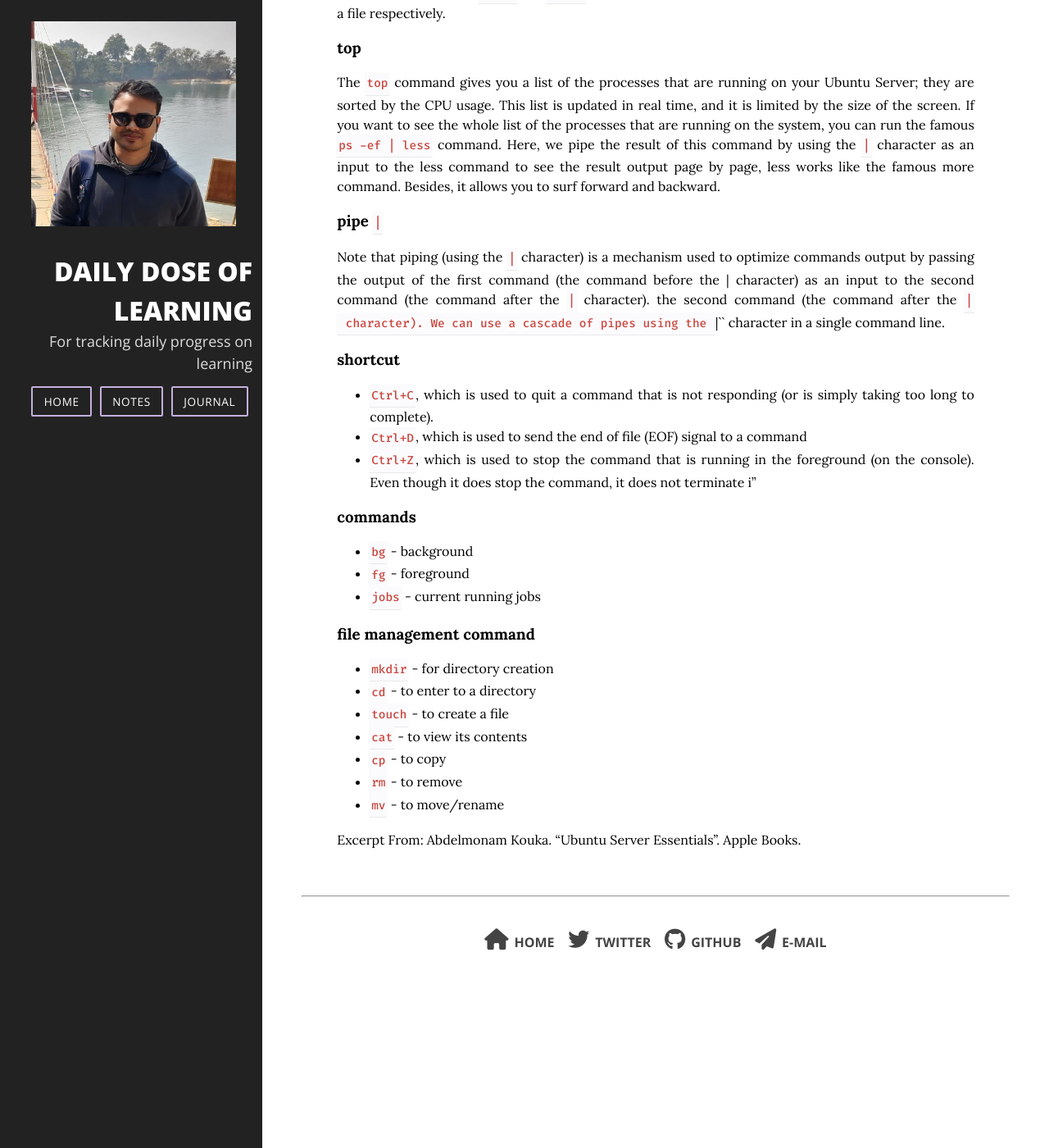
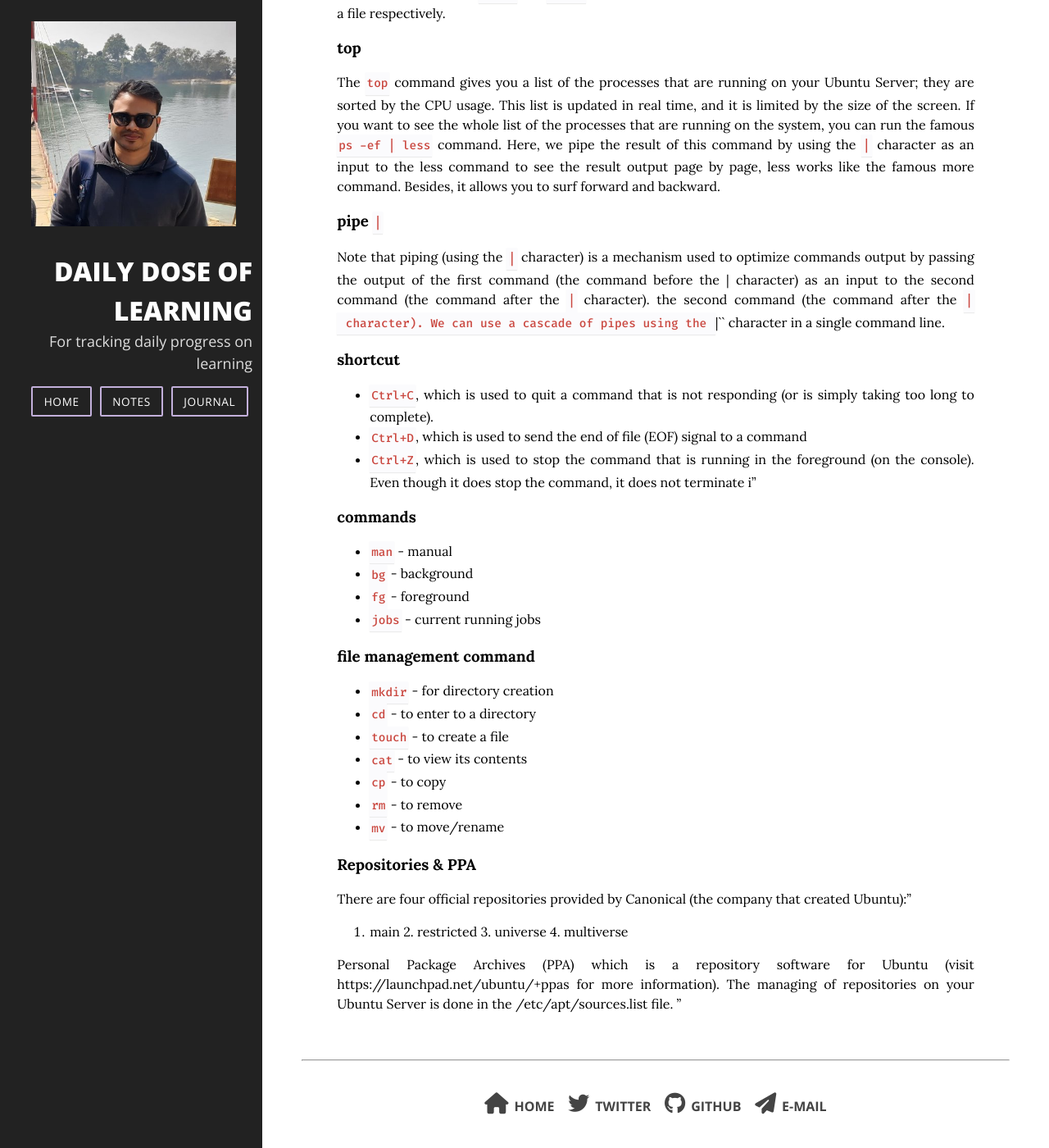
Before and after one commit to polodev/daily-dose, a Jekyll site: the page built from _posts/2021-10-30-daily-learning-oct-30-2021.markdown, in a window 1280 px wide and 1400 px high, scrolled down 1183 px. Shown: the whole window at 82% size. Built offline with Jekyll 4.4.1, drawn with Linux system fonts in a browser that asks for light colours; nearby versions of some CDN libraries.

Commit message:
--updated--

```diff
--- a/_posts/2021-10-30-daily-learning-oct-30-2021.markdown
+++ b/_posts/2021-10-30-daily-learning-oct-30-2021.markdown
@@ -53,6 +53,7 @@ the second command (the command after the `|`` character). We can use a cascade
 * `Ctrl+Z`, which is used to stop the command that is running in the foreground (on the console). Even though it does stop the command, it does not terminate i”
 
 ### commands
+* `man` - manual
 * `bg` - background
 * `fg` - foreground
 * `jobs` - current running jobs
@@ -66,6 +67,9 @@ the second command (the command after the `|`` character). We can use a cascade
 * `rm` - to remove
 * `mv` - to move/rename
 
+### Repositories & PPA
+There are four official repositories provided by Canonical (the company that created Ubuntu):”
+1. main 2. restricted 3. universe 4. multiverse
 
-
-Excerpt From: Abdelmonam Kouka. “Ubuntu Server Essentials”. Apple Books.
+Personal Package Archives (PPA) which is a repository software for Ubuntu (visit https://launchpad.net/ubuntu/+ppas for more information).
+The managing of repositories on your Ubuntu Server is done in the /etc/apt/sources.list file. ”
```
